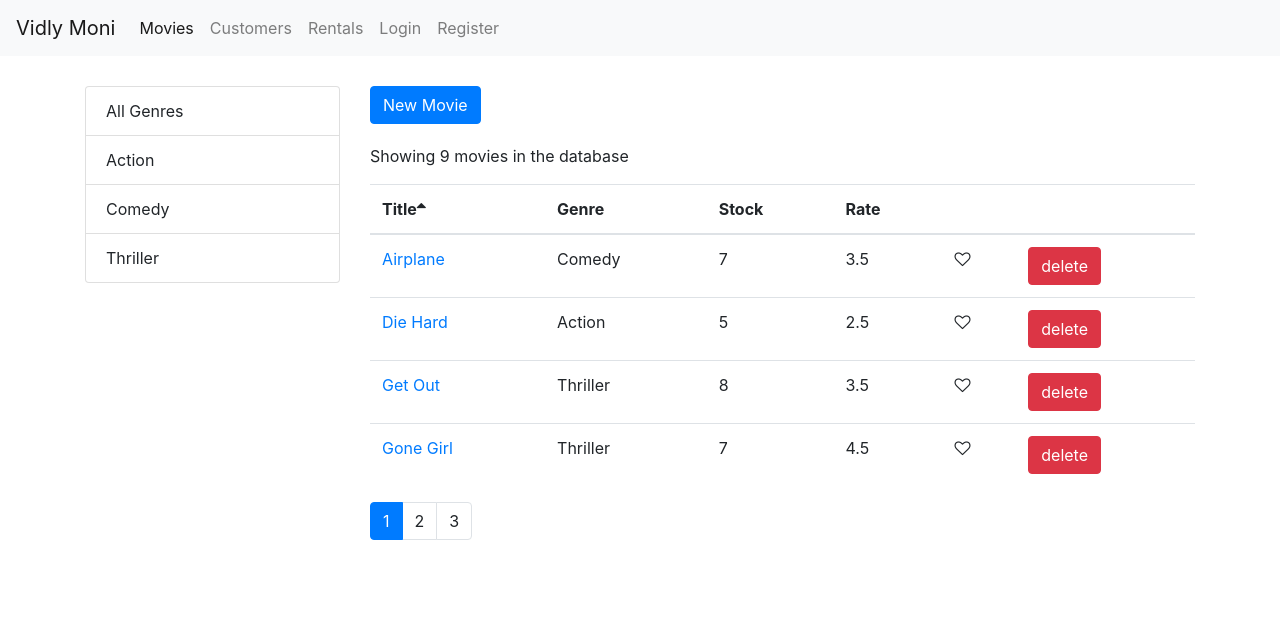
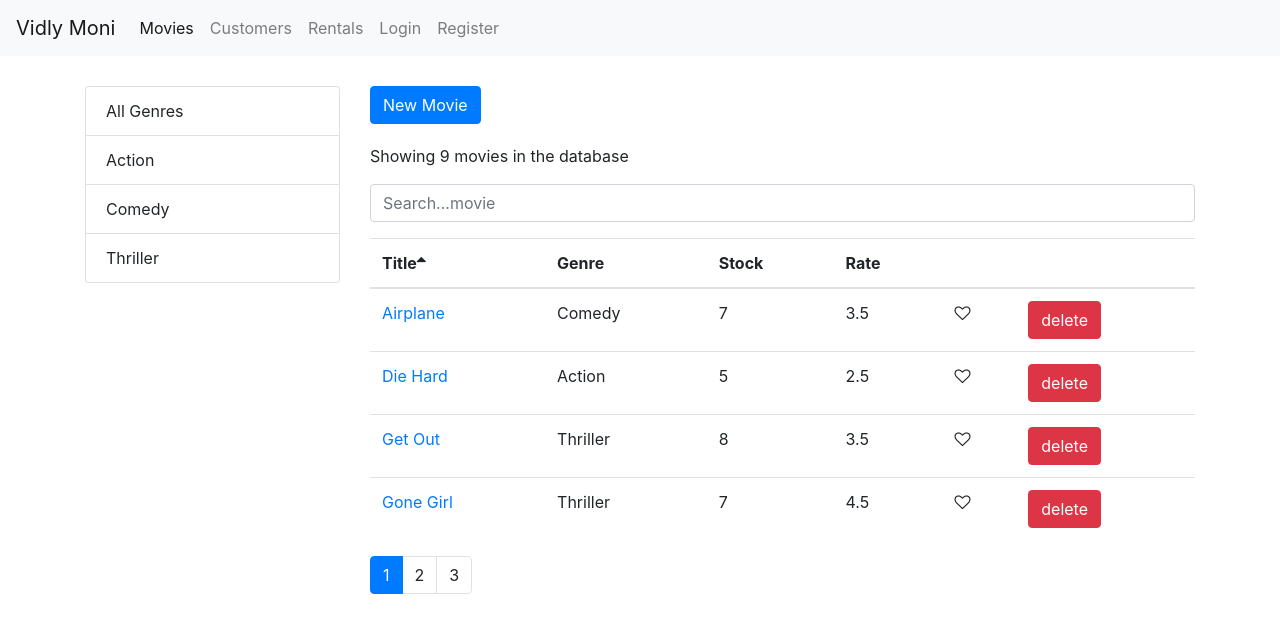
Before and after one commit to MonaliGanganeNeosoft/React-all, a React (Create React App) app: page /movies in a window 1280 px wide. Shown: the top 632 px of the page. Built offline with nearby package versions, Linux system fonts and the light colour scheme.

Commit message:
search opertion done

```diff
--- /dev/null
+++ b/src/components/common/searchBox.jsx
@@ -0,0 +1,17 @@
+import React from "react";
+const SearchBox = ({ value, onChange }) => {
+  return (
+    <>
+      <input
+        type="text"
+        name="query"
+        className="form-control my-3"
+        placeholder="Search...movie"
+        value={value}
+        onChange={(e) => onChange(e.currentTarget.value)}
+      />
+    </>
+  );
+};
+
+export default SearchBox;
--- a/src/components/movies.jsx
+++ b/src/components/movies.jsx
@@ -7,12 +7,16 @@ import ListGroup from "./common/listGroup";
 import MoviesTable from "./moviesTable";
 import _ from "lodash";
 import { Link } from "react-router-dom";
+import SearchBox from "./common/searchBox";
+
 class Movies extends Component {
   state = {
     movies: [],
     genres: [],
     currentPage: 1,
     pageSize: 4,
+    searchQuery: "",
+    selectedGenre: null,
     sortColumn: { path: "title", order: "asc" },
   };
   componentDidMount() {
@@ -34,23 +38,33 @@ class Movies extends Component {
     this.setState({ currentPage: page });
   };
   handleGenreSelect = (genre) => {
-    this.setState({ selectedGenre: genre, currentPage: 1 });
+    this.setState({ selectedGenre: genre, searchQuery: "", currentPage: 1 });
+  };
+  handleSearch = (query) => {
+    this.setState({ searchQuery: query, selectedGenre: null, currentPage: 1 });
   };
   handleSort = (sortColumn) => {
     this.setState({ sortColumn });
   };
+
   getPageData = () => {
     const {
       pageSize,
       currentPage,
       sortColumn,
       selectedGenre,
+      searchQuery,
       movies: allMovies,
     } = this.state;
-    const filtered =
-      selectedGenre && selectedGenre._id
-        ? allMovies.filter((m) => m.genre._id === selectedGenre._id)
-        : allMovies;
+
+    let filtered = allMovies;
+    if (searchQuery) {
+      filtered = allMovies.filter((m) =>
+        m.title.toLowerCase().startsWith(searchQuery.toLowerCase())
+      );
+    } else if (selectedGenre && selectedGenre._id) {
+      filtered = allMovies.filter((m) => m.genre._id === selectedGenre._id);
+    }
 
     const sorted = _.orderBy(filtered, [sortColumn.path], [sortColumn.order]);
     const movies = paginate(sorted, currentPage, pageSize);
@@ -62,7 +76,7 @@ class Movies extends Component {
     if (count === 0) {
       return <p>There are no movies in the database</p>;
     }
-    const { totalCount, data: movies } = this.getPageData();
+    const { totalCount, data: movies, searchQuery } = this.getPageData();
     return (
       <div className="row">
         <div className="col-3">
@@ -81,6 +95,9 @@ class Movies extends Component {
             New Movie
           </Link>
           <p>Showing {totalCount} movies in the database</p>
+
+          <SearchBox value={searchQuery} onChange={this.handleSearch} />
+
           <MoviesTable
             movies={movies}
             sortColumn={sortColumn}
```
